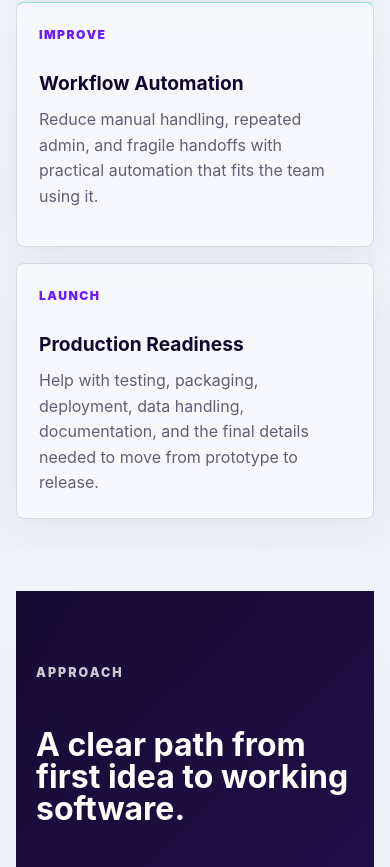
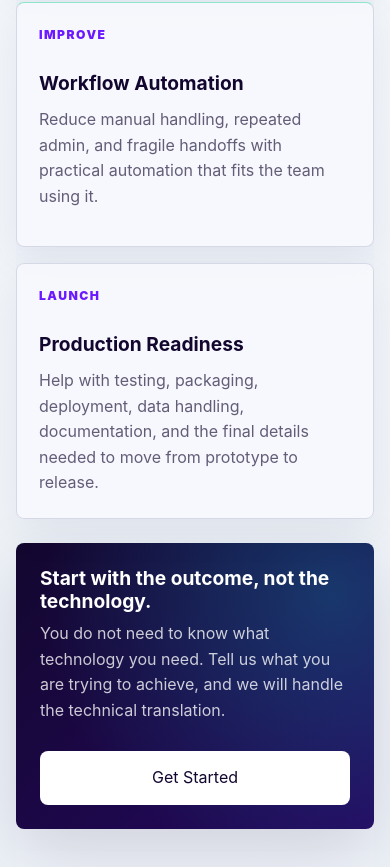
Before and after one commit to langzonedev/LangSystemsWebsite, a plain HTML site: page index.html in a window 390 px wide. Shown: the part 3400-4267 px from the top of the page. Drawn offline with Linux system fonts and the light colour scheme.

Commit message:
agent: Card 7 - Integrate a Non-Intrusive Get Started Entry Point (card_a4ef6b33-0a93-4b9b-be84-8a78aab1a6c9)

```diff
--- a/index.html
+++ b/index.html
@@ -159,6 +159,16 @@
               details needed to move from prototype to release.
             </p>
           </article>
+        </div>
+        <div class="services-invitation">
+          <div>
+            <h3>Start with the outcome, not the technology.</h3>
+            <p>
+              You do not need to know what technology you need. Tell us what you are trying to
+              achieve, and we will handle the technical translation.
+            </p>
+          </div>
+          <button class="button primary" type="button" data-open-intake>Get Started</button>
         </div>
       </section>
 
--- a/intake.js
+++ b/intake.js
@@ -26,6 +26,8 @@
   let submissionComplete = false;
   let formDirty = false;
   let submissionController = null;
+  const historyStateKey = "langSystemsIntakeOpen";
+  const intakeHash = "#project-discovery";
 
   const reducedMotion = window.matchMedia("(prefers-reduced-motion: reduce)");
 
@@ -306,22 +308,39 @@
     formData.append("submitted_at_utc", structuredProject.submissionMetadata.submittedAt);
   }
 
-  function requestClose() {
-    if (!submissionComplete && formDirty && !window.confirm("Close project discovery? Your answers will stay available until you leave or refresh this page.")) return;
+  function isIntakeHistoryEntry() {
+    return window.history.state?.[historyStateKey] === true;
+  }
+
+  function openDialog(trigger = null, addHistoryEntry = true) {
+    if (dialog.open) return;
+    if (trigger) lastTrigger = trigger;
+    document.body.classList.remove("nav-open");
+    document.querySelector(".nav-toggle")?.setAttribute("aria-expanded", "false");
+
+    if (addHistoryEntry && !isIntakeHistoryEntry()) {
+      window.history.pushState(
+        { ...(window.history.state || {}), [historyStateKey]: true },
+        "",
+        intakeHash
+      );
+    }
+
+    dialog.showModal();
+    updateStep();
+  }
+
+  function requestClose({ syncHistory = true, confirmDirty = true } = {}) {
+    if (confirmDirty && !submissionComplete && formDirty && !window.confirm("Close project discovery? Your answers will stay available until you leave or refresh this page.")) return;
     submissionController?.abort();
     dialog.close();
+    if (syncHistory && isIntakeHistoryEntry()) window.history.back();
   }
 
   wireFieldDescriptions();
 
   openButtons.forEach((button) => {
-    button.addEventListener("click", () => {
-      lastTrigger = button;
-      document.body.classList.remove("nav-open");
-      document.querySelector(".nav-toggle")?.setAttribute("aria-expanded", "false");
-      dialog.showModal();
-      updateStep();
-    });
+    button.addEventListener("click", () => openDialog(button));
   });
 
   closeButtons.forEach((button) => button.addEventListener("click", requestClose));
@@ -330,6 +349,19 @@
     requestClose();
   });
   dialog.addEventListener("close", () => lastTrigger?.focus());
+  window.addEventListener("popstate", () => {
+    if (isIntakeHistoryEntry()) {
+      openDialog(null, false);
+      return;
+    }
+
+    if (!dialog.open) return;
+    if (!submissionComplete && formDirty && !window.confirm("Close project discovery? Your answers will stay available until you leave or refresh this page.")) {
+      window.history.forward();
+      return;
+    }
+    requestClose({ syncHistory: false, confirmDirty: false });
+  });
 
   nextButton.addEventListener("click", () => {
     if (!validateStep()) return;
--- a/styles.css
+++ b/styles.css
@@ -618,6 +618,38 @@ h3 {
 .service-card {
   display: flex;
   flex-direction: column;
+}
+
+.services-invitation {
+  display: grid;
+  grid-template-columns: minmax(0, 1fr) auto;
+  gap: 28px;
+  align-items: center;
+  margin-top: 24px;
+  padding: clamp(24px, 4vw, 36px);
+  color: #ffffff;
+  background:
+    radial-gradient(circle at 88% 18%, rgba(14, 165, 183, 0.3), transparent 18rem),
+    linear-gradient(135deg, var(--ink), var(--violet-dark));
+  border-radius: 8px;
+  box-shadow: var(--shadow);
+}
+
+.services-invitation h3 {
+  margin-bottom: 8px;
+  color: #ffffff;
+}
+
+.services-invitation p {
+  max-width: 720px;
+  margin: 0;
+  color: rgba(255, 255, 255, 0.78);
+}
+
+.services-invitation .button.primary {
+  color: var(--ink);
+  background: #ffffff;
+  box-shadow: none;
 }
 
 .service-card:nth-child(2) {
@@ -1470,9 +1502,14 @@ h3 {
   .section-heading,
   .intro,
   .timeline,
+  .services-invitation,
   .contact,
   .site-footer {
     grid-template-columns: 1fr;
+  }
+
+  .services-invitation .button {
+    justify-self: start;
   }
 
   .service-grid {
```
Also changed, not shown: 1 other file.
